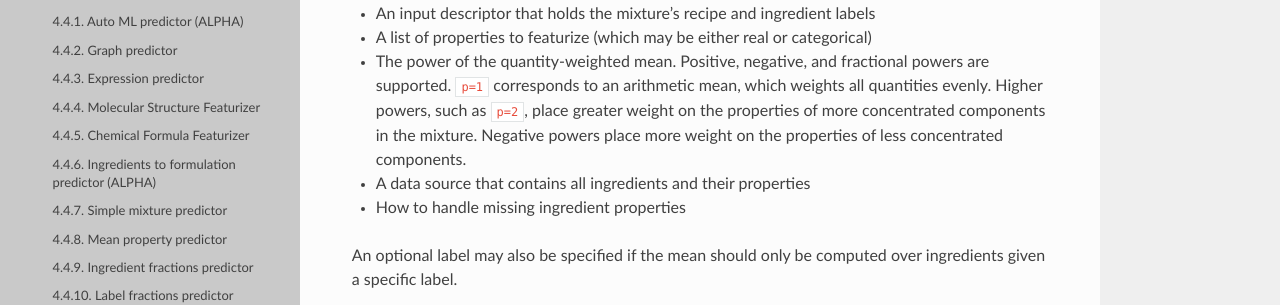
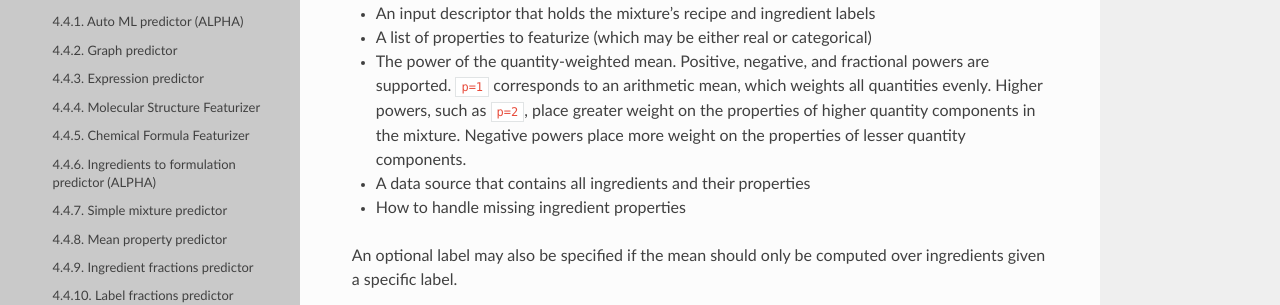
Before and after one commit to CitrineInformatics/citrine-python, a Sphinx documentation site: the page built from docs/source/workflows/predictors.rst, in a window 1280 px wide and 900 px high, scrolled down 9722 px. Shown: the part 157-462 px from the top of the window. Built offline with Sphinx 7.4.7 and the Read the Docs theme 2.0.0, drawn with Linux system fonts in a browser that asks for light colours.

Commit message:
edit docs

```diff
--- a/docs/source/workflows/predictors.rst
+++ b/docs/source/workflows/predictors.rst
@@ -504,8 +504,8 @@ To configure a mean property predictor, we must specify:
   Positive, negative, and fractional powers are supported.
   ``p=1`` corresponds to an arithmetic mean, which weights all quantities evenly.
   Higher powers, such as ``p=2``, place greater weight on the properties of
-  more concentrated components in the mixture.
-  Negative powers place more weight on the properties of less concentrated components.
+  higher quantity components in the mixture.
+  Negative powers place more weight on the properties of lesser quantity components.
 * A data source that contains all ingredients and their properties
 * How to handle missing ingredient properties
 
```
